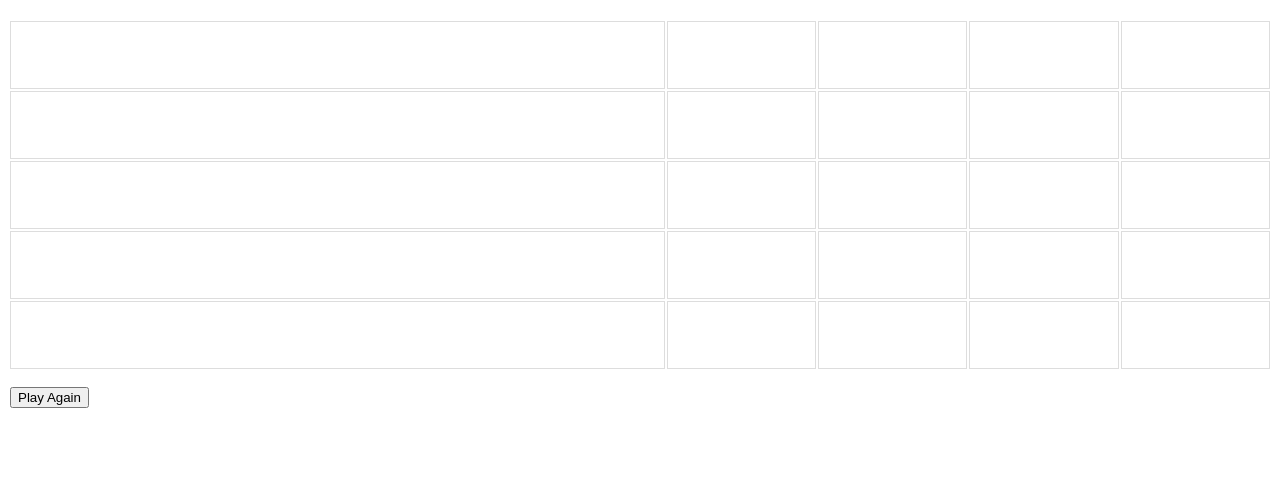
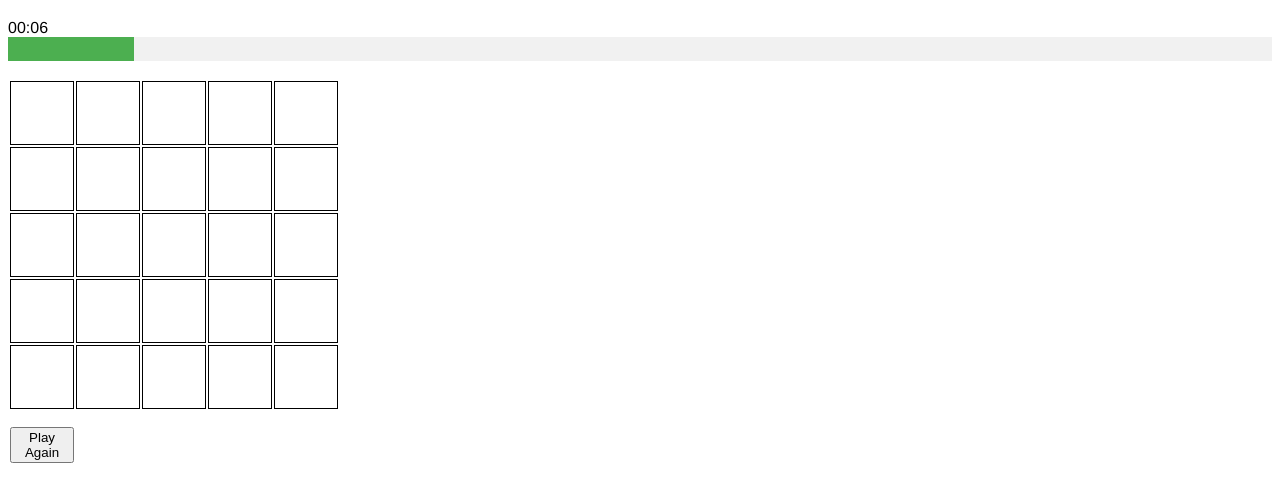
Before and after one commit to annaploeger/WebApplications, a website built with Parcel: page index.html in a window 1280 px wide. Shown: the part 61-562 px from the top of the page. Built offline with nearby package versions, Linux system fonts and the light colour scheme.

Commit message:
Assignment 2

```diff
--- a/index.html
+++ b/index.html
@@ -4,34 +4,18 @@
 <head>
     <title>TicTacToe</title>
     <meta charset="UTF-8"/>
+    <link rel="stylesheet" type="text/css" href="src/tic.css">
 </head>
 
-<style>
-    table {
-        font-family: arial, sans-serif;
-        width: 100%;
-    }
-
-    td, th {
-        border: 1px solid #dddddd;
-        text-align: left;
-        padding: 8px;
-        height: 50px;
-        weight: 50px;
-        cursor: pointer;
-    }
-
-    #game-container {
-        width: 400px;
-        margin: 0 auto;
-        background-color: #ffffff;
-    }
-
-</style>
 
 <body>
 
-<h1 style="font-family: helvetica;"> Tic Tac Toe</h1>
+<h1> Tic Tac Toe</h1>
+<div id="timer"></div>
+<div class="light-grey">
+    <div id="myBar" class="progress-green" style="height:24px;width:0"></div>
+</div>
+<br/>
 <div id="board">
 
 </div>
--- /dev/null
+++ b/src/tic.css
@@ -0,0 +1,39 @@
+body {
+  font-family: Helvetica;
+}
+
+td,
+th {
+  border: 1px solid black;
+  border-collapse: collapse;
+  text-align: center;
+  vertical-align: center;
+  height: 60px;
+  width: 60px;
+  cursor: pointer;
+  font-size: 30px;
+}
+
+#game-container {
+  width: 400px;
+  margin: 0 auto;
+  background-color: #ffffff;
+}
+
+.green {
+  background-color: rgb(124, 252, 0);
+}
+
+.red {
+  background-color: rgb(250, 128, 114);
+}
+
+.light-grey {
+  color: #000 !important;
+  background-color: #f1f1f1 !important;
+}
+
+.progress-green {
+  color: #fff !important;
+  background-color: #4caf50 !important;
+}
--- a/src/tic.js
+++ b/src/tic.js
@@ -34,6 +34,8 @@ var currentState,
   turn,
   isGameOver = false;
 var BOARD_SIZE = 5;
+var timeInterval = null;
+var width = 1;
 /**Check if there is a winner*/
 
 var isWinner = function() {
@@ -78,11 +80,26 @@ var updateBoard = function(square) {
 var renderTurn = function(square) {
   var selected = square.innerHTML;
   if (selected) return;
+  clearInterval(timeInterval);
+  resetTimer();
+  timeCountDown(10);
   currentState[square.identifier] = turn;
   updateBoard(square);
+  applyCellColor(square);
   turn = turn === "X" ? "O" : "X";
 };
 
+var resetTimer = function() {
+  document.getElementById("timer").innerHTML = "00:10";
+};
+
+var applyCellColor = function(sqaure) {
+  if (turn === "X") {
+    sqaure.classList.add("green");
+  } else {
+    sqaure.classList.add("red");
+  }
+};
 /** Clears the board */
 
 var resetBoard = function() {
@@ -129,6 +146,9 @@ var initGame = function() {
     }
   }
   gameContainer.appendChild(board).appendChild(buildPlayAgainBtn());
+  clearInterval(timeInterval);
+  resetTimer();
+  timeCountDown(10);
 };
 
 var buildPlayAgainBtn = function() {
@@ -142,4 +162,38 @@ var buildPlayAgainBtn = function() {
   return paragraphElement;
 };
 
+var timeCountDown = function(duration) {
+  var timer = duration,
+    minutes,
+    seconds;
+  timeInterval = setInterval(function() {
+    minutes = parseInt(timer / 60, 10);
+    seconds = parseInt(timer % 60, 10);
+
+    minutes = minutes < 10 ? "0" + minutes : minutes;
+    seconds = seconds < 10 ? "0" + seconds : seconds;
+    width *= 10;
+    document.getElementById("timer").innerHTML = minutes + ":" + seconds;
+
+    updateProgressBar(width);
+    if (--timer < 0) {
+      timer = duration;
+      turn = turn === "X" ? "O" : "X";
+    }
+  }, 1000);
+};
+
+var updateProgressBar = function(width) {
+  var elem = document.getElementById("myBar");
+  // var width = 1;
+  // var id = setInterval(frame, 10);
+  //function frame() {
+  if (width >= 100) {
+    width = 1;
+  } else {
+    elem.style.width = width + "%";
+  }
+  // }
+};
+
 resetBoard();
```
